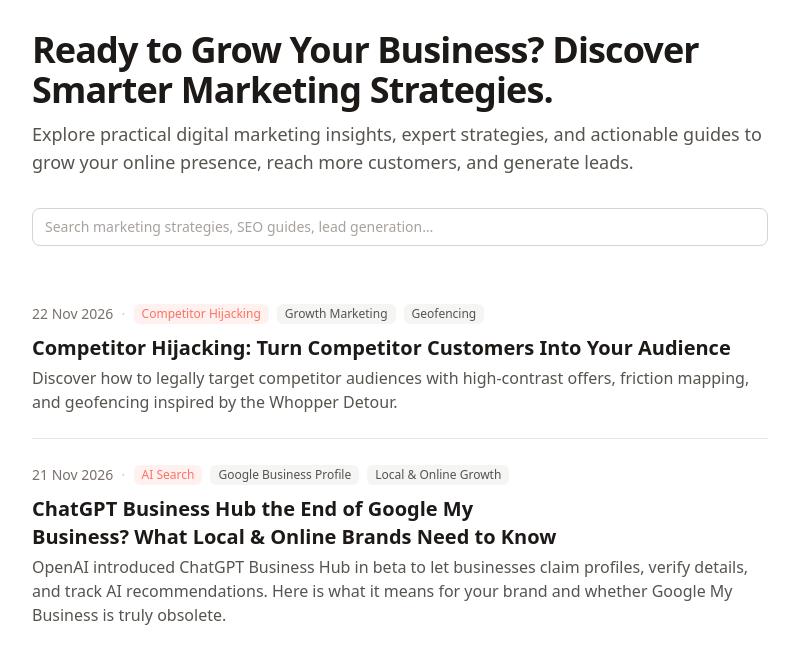
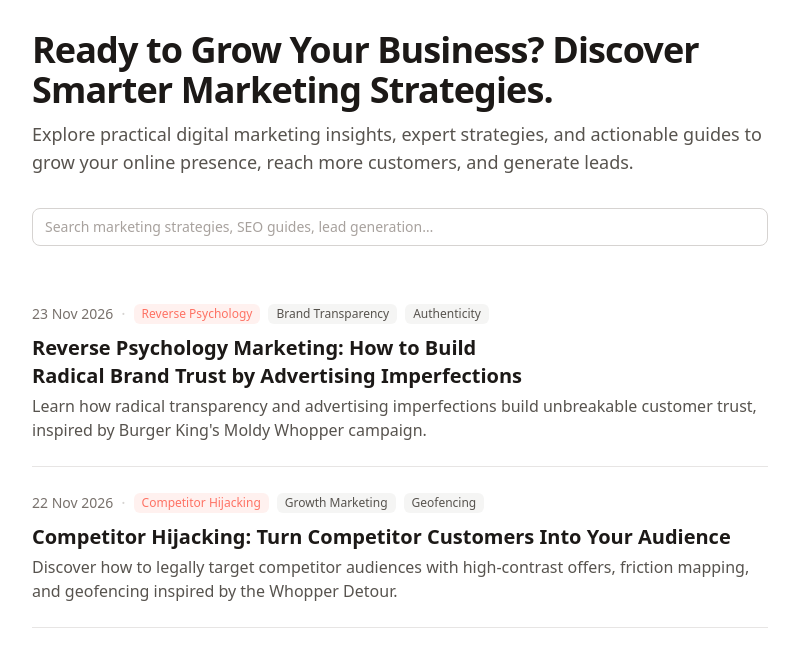
Before and after one commit to Byteportal-blog/Grofolio, a plain HTML site: page index.html in a window 1280 px wide. Shown: the part 83-731 px from the top of the page, without its empty margins (240-1039 px from the left). Drawn offline with nearby package versions, Linux system fonts and the light colour scheme.

Commit message:
Publish Day 2: Reverse Psychology Marketing Strategy (23 Nov 2026)

```diff
--- a/feed.xml
+++ b/feed.xml
@@ -6,7 +6,15 @@
     <description>Explore practical digital marketing strategies, SEO guides, and lead generation frameworks to grow your online presence and scale sustainably.</description>
     <language>en</language>
     <atom:link href="https://www.grofolio.tech/feed.xml" rel="self" type="application/rss+xml" />
-    <lastBuildDate>Sun, 22 Nov 2026 00:00:00 +0000</lastBuildDate>
+    <lastBuildDate>Mon, 23 Nov 2026 00:00:00 +0000</lastBuildDate>
+
+    <item>
+      <title>Reverse Psychology Marketing: How to Build Radical Brand Trust by Advertising Imperfections</title>
+      <link>https://www.grofolio.tech/blogs/reverse-psychology-marketing-strategy/</link>
+      <guid isPermaLink="true">https://www.grofolio.tech/blogs/reverse-psychology-marketing-strategy/</guid>
+      <pubDate>Mon, 23 Nov 2026 00:00:00 +0000</pubDate>
+      <description>Learn how radical transparency and advertising imperfections build unbreakable customer trust, inspired by Burger King's Moldy Whopper campaign.</description>
+    </item>
 
     <item>
       <title>Competitor Hijacking: Turn Competitor Customers Into Your Audience</title>
--- a/index.html
+++ b/index.html
@@ -133,6 +133,21 @@
     </div>
 
     <ol id="post-feed" class="mt-8 divide-y divide-stone-200 dark:divide-stone-800">
+      <li class="py-6">
+        <article>
+          <a href="./blogs/reverse-psychology-marketing-strategy/" class="group block">
+            <div class="flex flex-wrap items-center gap-2">
+              <time datetime="2026-11-23T06:00:00+05:30" class="font-sans text-sm text-stone-500">23 Nov 2026</time>
+              <span class="text-stone-300 dark:text-stone-700">·</span>
+              <span class="inline-flex items-center rounded-md bg-[#fe7264]/10 px-2 py-0.5 font-sans text-xs font-medium text-[#fe7264]">Reverse Psychology</span>
+              <span class="inline-flex items-center rounded-md bg-stone-100 px-2 py-0.5 font-sans text-xs font-medium text-stone-600 dark:bg-stone-800 dark:text-stone-300">Brand Transparency</span>
+              <span class="inline-flex items-center rounded-md bg-stone-100 px-2 py-0.5 font-sans text-xs font-medium text-stone-600 dark:bg-stone-800 dark:text-stone-300">Authenticity</span>
+            </div>
+            <h2 class="mt-2 text-xl font-semibold text-stone-900 group-hover:text-[#fe7264] group-hover:underline dark:text-white dark:group-hover:text-[#fe7264]">Reverse Psychology Marketing: How to Build Radical Brand Trust by Advertising Imperfections</h2>
+            <p class="mt-1 text-stone-600 dark:text-stone-400">Learn how radical transparency and advertising imperfections build unbreakable customer trust, inspired by Burger King's Moldy Whopper campaign.</p>
+          </a>
+        </article>
+      </li>
 
       <li class="py-6">
         <article>
```
Also changed, not shown: blogs/reverse-psychology-marketing-strategy/index.html (+1 -1 lines), sitemap.xml (+7 -1 lines), scripts/scheduled-feed-items.txt, vercel.json.
